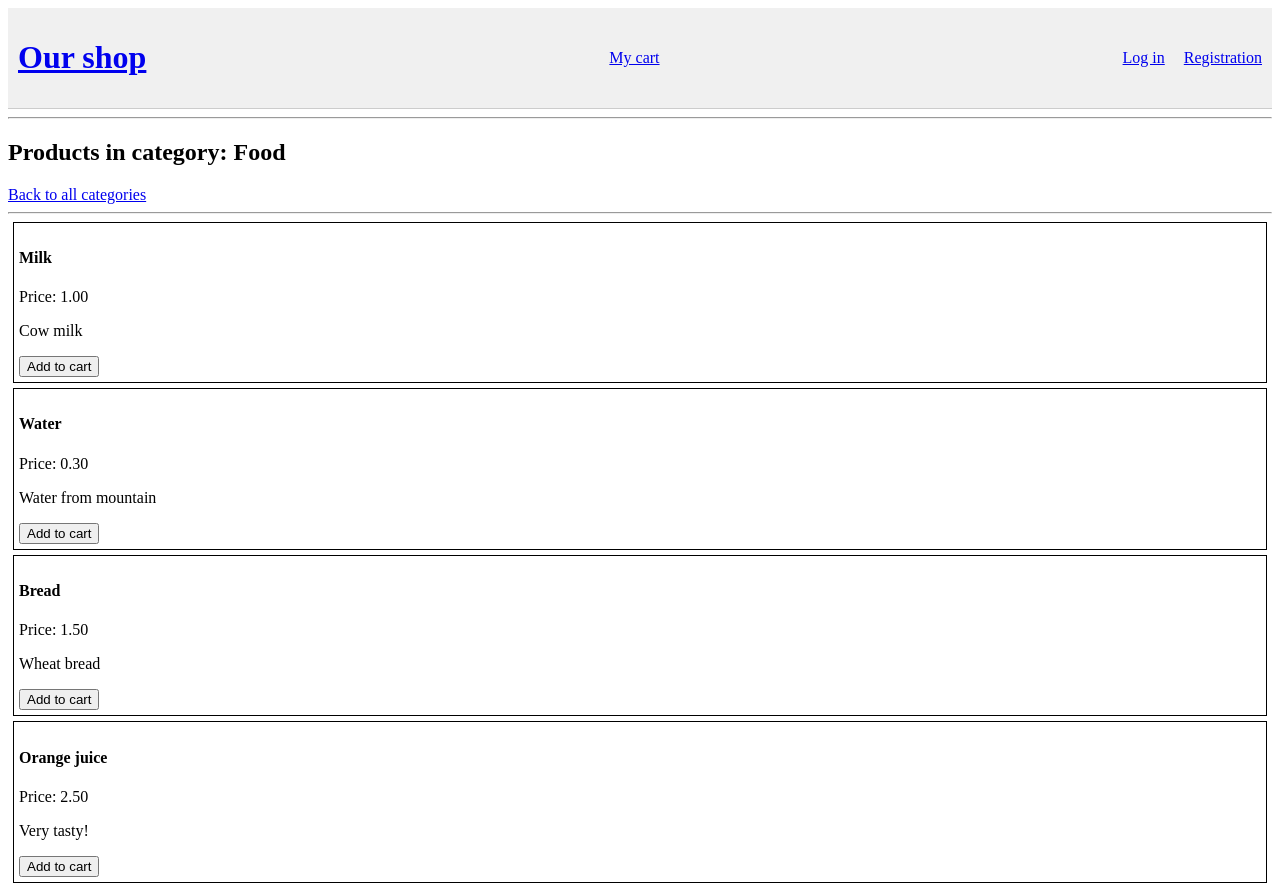
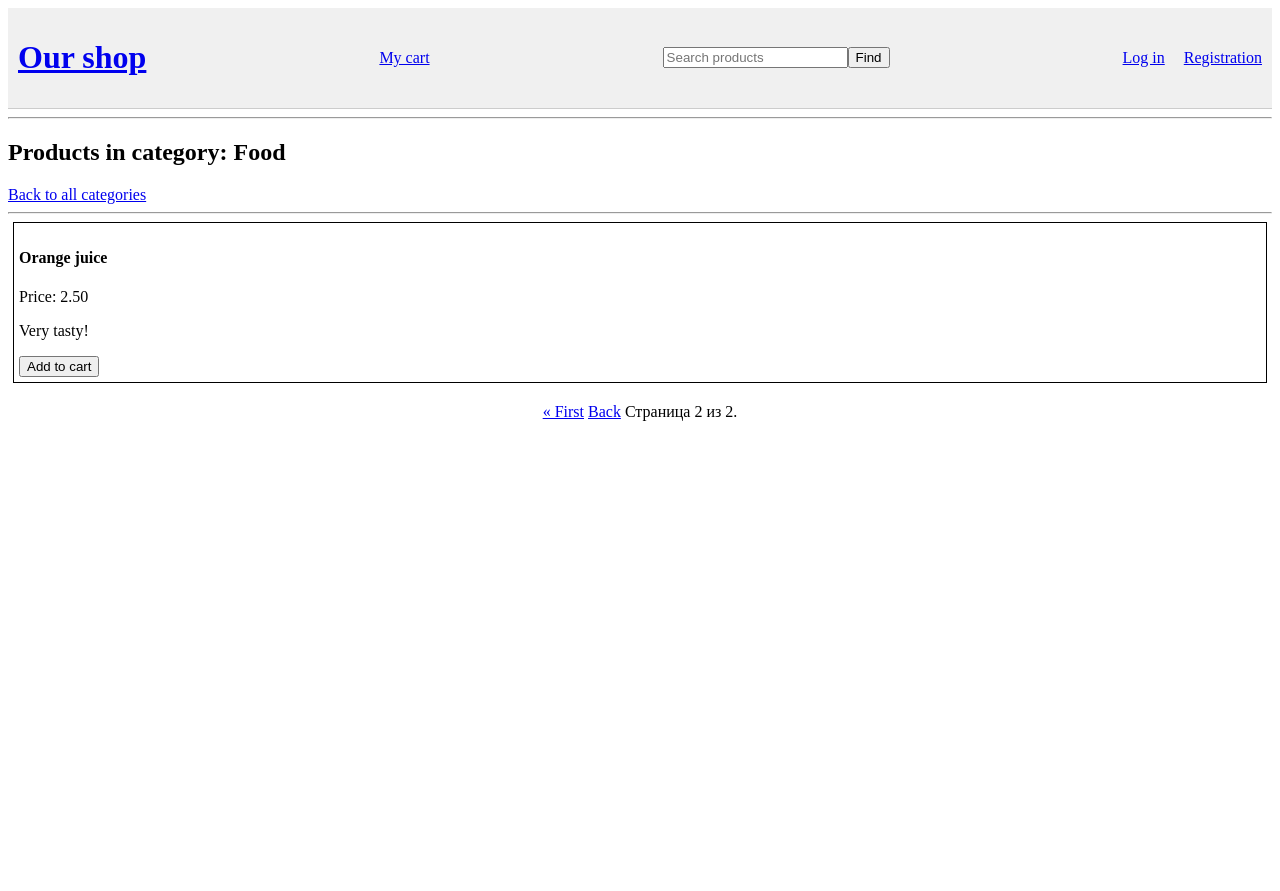
Before and after one commit to YaroslavMilchenko/EshopProject, a Django app: page /category/1/?page=2 in a window 1280 px wide. After the commit the page ends 421 px from the top, so only its background shows below. Run offline with Django 5.2, Linux system fonts and the light colour scheme; data comes from the database, SQL or seed files in the repository; both versions use the stored data as it was after the commit.

Commit message:
context processor + search + media

```diff
--- a/Eshop_project/settings.py
+++ b/Eshop_project/settings.py
@@ -62,6 +62,7 @@ TEMPLATES = [
                 'django.template.context_processors.request',
                 'django.contrib.auth.context_processors.auth',
                 'django.contrib.messages.context_processors.messages',
+                'store.context_processors.get_cart_count',
             ],
         },
     },
@@ -125,3 +126,7 @@ LOGOUT_REDIRECT_URL = '/'
 # https://docs.djangoproject.com/en/5.2/ref/settings/#default-auto-field
 
 DEFAULT_AUTO_FIELD = 'django.db.models.BigAutoField'
+
+MEDIA_URL = '/media/'
+
+MEDIA_ROOT = BASE_DIR / 'media'
--- a/Eshop_project/urls.py
+++ b/Eshop_project/urls.py
@@ -16,9 +16,14 @@ Including another URLconf
 """
 from django.contrib import admin
 from django.urls import path, include
+from django.conf import settings
+from django.conf.urls.static import static
 
 urlpatterns = [
     path('admin/', admin.site.urls),
     path('', include('store.urls')),
     path('account/', include('django.contrib.auth.urls')),
 ]
+
+if settings.DEBUG:
+    urlpatterns += static(settings.MEDIA_URL, document_root = settings.MEDIA_ROOT)
--- /dev/null
+++ b/store/context_processors.py
@@ -0,0 +1,11 @@
+def get_cart_count(request):
+# Get the cart from the session (or an empty dictionary)
+    cart = request.session.get('cart', {})
+
+# Calculate the total quantity.
+# cart.values() will return a list of quantities (e.g., [2, 1, 5])
+    count = sum(cart.values())
+
+# Return the dictionary.
+# The 'cart_count' key will be available in ALL site templates.
+    return {'cart_count': count}
--- a/store/models.py
+++ b/store/models.py
@@ -13,6 +13,9 @@ class Product(models.Model):
     description = models.TextField()
     price = models.DecimalField(max_digits=10, decimal_places=2)
     category = models.ForeignKey(Category, on_delete=models.PROTECT)
+    # upload_to: creates subfolders by year/month (to avoid lumping everything together)
+    # blank=True: allows you to create a product WITHOUT an image (to prevent old products from breaking)
+    image = models.ImageField(upload_to='products/%Y/%m/%d',blank=True, verbose_name='Image')
 
     def __str__(self):
         return self.name
--- a/store/templates/store/base.html
+++ b/store/templates/store/base.html
@@ -11,7 +11,18 @@
             </div>
 
             <div class="navbar-cart">
-                <a href="{% url 'cart-detail' %}">My cart</a>
+                <a href="{% url 'cart-detail' %}">My cart
+                    {% if cart_count > 0 %}
+                        <span style="font-weight: bold; color: green;">({{cart_count}})</span>
+                    {% endif %}
+                </a>
+            </div>
+
+            <div class="search-bar">
+                <form action="{% url 'search' %}" method="get" style="display: flex;">
+                    <input type="text" name="q" placeholder="Search products" required>
+                    <button type="submit">Find</button>
+                </form>
             </div>
 
             <div class="user-controls">
--- a/store/templates/store/product_list.html
+++ b/store/templates/store/product_list.html
@@ -20,5 +20,22 @@
     {% empty %}
         <p>This category is empty now.</p>
     {% endfor %}
+    <div class="pagination" style="margin-top: 20px; text-align: center;">
+        <span class="step-links">
+            {% if products.has_previous %}
+                <a href="?page=1">&laquo; First</a>
+                <a href="?page={{ products.previous_page_number }}">Back</a>
+            {% endif %}
+
+            <span class="current">
+                Страница {{ products.number }} из {{ products.paginator.num_pages }}.
+            </span>
+
+            {% if products.has_next %}
+                <a href="?page={{ products.next_page_number }}">Next</a>
+                <a href="?page={{ products.paginator.num_pages }}">Last &raquo;</a>
+            {% endif %}
+        </span>
+    </div>
 
 {% endblock %}
--- a/store/urls.py
+++ b/store/urls.py
@@ -11,4 +11,5 @@ urlpatterns = [
     path('cart/decrease/<int:product_id>/', views.decrease_cart, name="decrease-cart"),
     path('checkout/', views.order_create, name = 'checkout'),
     path('orders/', views.order_history, name= 'order-history'),
+    path('search/', views.search, name='search'),
 ]
--- a/store/views.py
+++ b/store/views.py
@@ -5,6 +5,7 @@ from .models import Category, Product, Order, OrderItem
 from django.views import generic
 from .forms import CustomerUserCreationForm, OrderCreateForm
 from django.urls import path, reverse_lazy
+from django.core.paginator import Paginator
 
 def category_list(request):
     all_categories = Category.objects.all()
@@ -18,9 +19,14 @@ def product_list(request, category_id):
     category = Category.objects.get(id = category_id)
     products_in_category = Product.objects.filter(category=category)
 
+    paginator = Paginator(products_in_category, 3)
+
+    page_number = request.GET.get('page')
+    page_obj = paginator.get_page(page_number)
+
     context = {
-        'products': products_in_category,
-        'category': category
+        'category': category,
+        'products': page_obj,
     }
 
     return render(request, 'store/product_list.html', context)
@@ -151,3 +157,16 @@ def order_history(request):
         'orders': my_orders,
     }
     return render(request, 'store/order_history.html', context)
+
+def search(request):
+    query = request.GET.get('q') # Get the search query from the URL (for example, ?q=milk)
+    products = []
+
+    if query:
+        products = Product.objects.filter(name__icontains=query) #icontains searches for a partial match without regard to case
+
+    context = {
+        'products': products,
+        'query': query,
+    }
+    return render(request, 'store/search_results.html', context)
```
Also changed, not shown: store/templates/store/search_results.html (added, +26 -0 lines), db.sqlite3, media/products/2025/11/22/bread.jpg (added), media/products/2025/11/22/milk.jpg (added), media/products/2025/11/22/orangeJuice.jpg (added), media/products/2025/11/22/water.jpg (added), store/migrations/0004_product_image.py (added).
